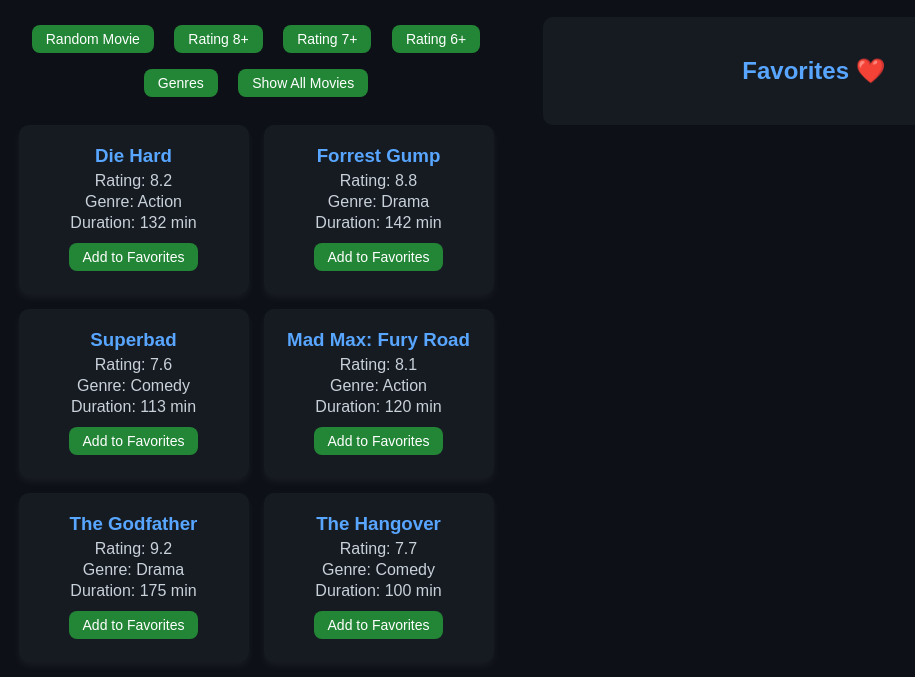
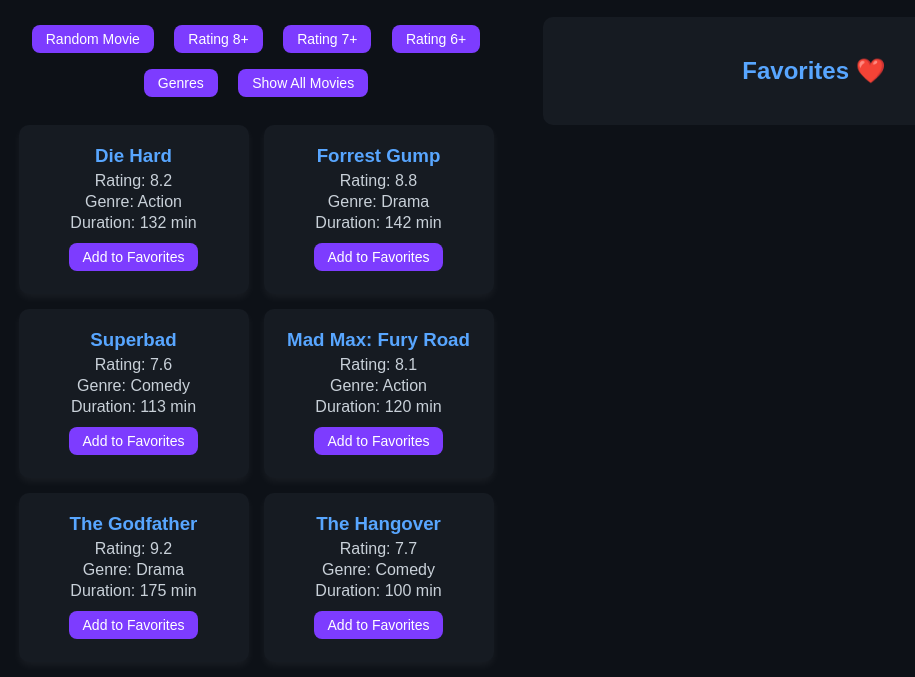
Before and after one commit to ATheofanis/moviesuggestion, a plain HTML site: page index.html in a window 1280 px wide. Shown: the part 81-758 px from the top of the page, without its empty margins (95-1010 px from the left). Drawn offline with Linux system fonts and the light colour scheme.

Commit message:
Update style.css

```diff
--- a/style.css
+++ b/style.css
@@ -37,7 +37,7 @@ h1 {
 button {
     margin: 8px;
     padding: 6px 14px;
-    background-color: #238636; /* nice green */
+    background-color: #7d3cff; /* New PURPLE color */
     color: white;
     border: none;
     border-radius: 8px;
@@ -47,7 +47,7 @@ button {
 }
 
 button:hover {
-    background-color: #2ea043;
+    background-color: #a56eff; /* lighter purple on hover */
 }
 
 #movieList {
```
